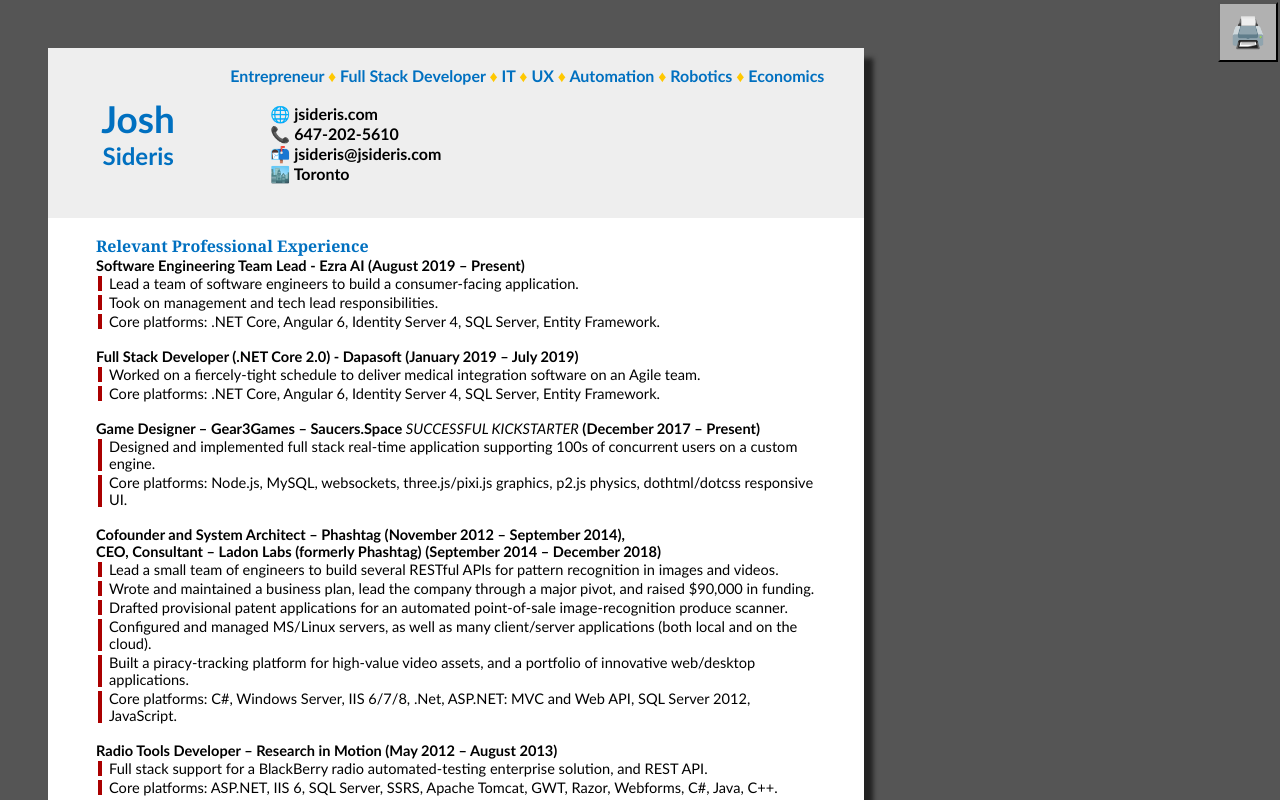
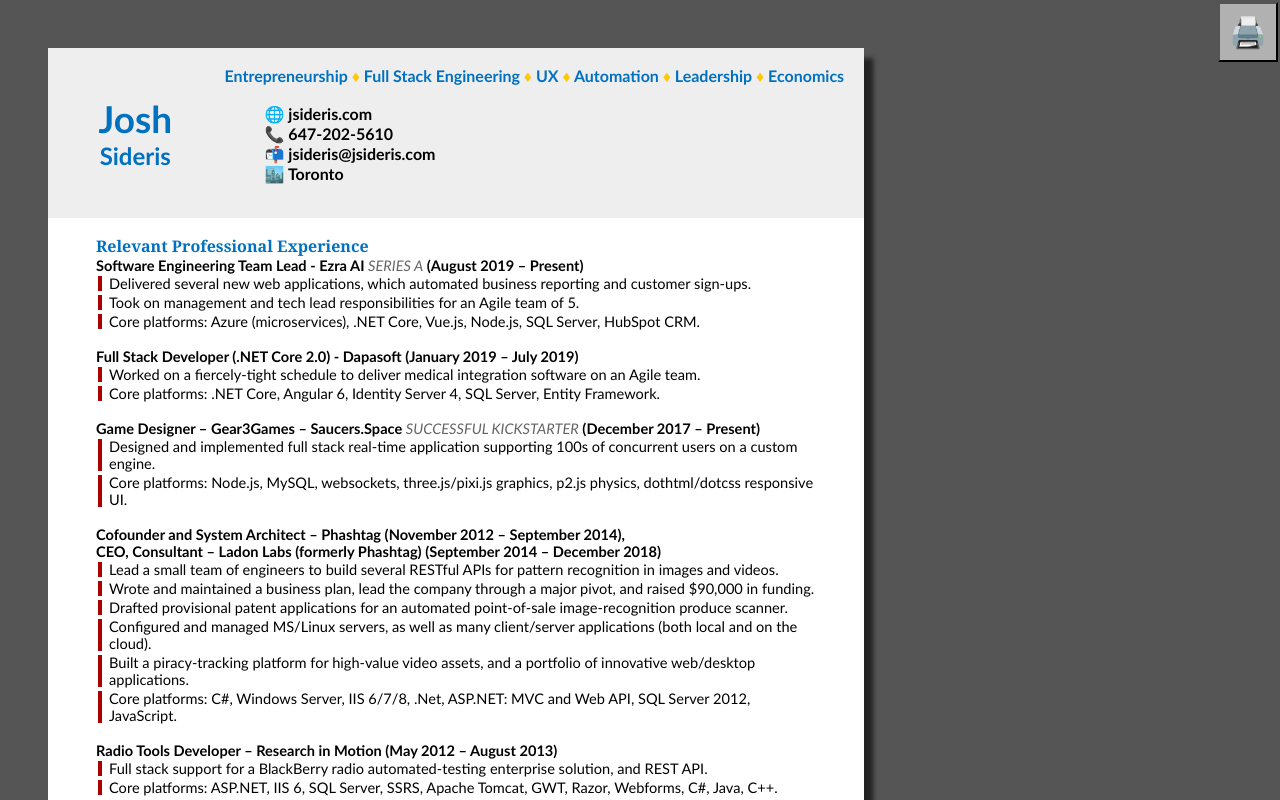
Before and after one commit to JSideris/resume, a plain HTML site: page index.html in a window 1280 px wide. Shown: the top 800 px of the page. Drawn offline with Linux system fonts and the light colour scheme.

Commit message:
Another resume eupdate.

```diff
--- a/index.html
+++ b/index.html
@@ -25,7 +25,7 @@
 	return dot.span(content).class("gold")
 });
 dot.component("italic", function(content){
-	return dot.span(content).style(dotcss.fontWeight("normal").fontStyle("italic"))
+	return dot.span(content).style(dotcss.fontWeight("normal").fontStyle("italic").color(100,100,100))
 });
 dot.component("http", function(content){
 	return dot.a(content).href("http://" + content + "/").target("_blank");
@@ -45,12 +45,12 @@
 			dot.table(dot.tbody(
 				dot.tr(dot.td(
 					dot
-					.span("Entrepreneur").gold(" &diams; ")
-					.span("Full Stack Developer").gold(" &diams; ")
-					.span("IT").gold(" &diams; ")
+					.span("Entrepreneurship").gold(" &diams; ")
+					.span("Full Stack Engineering").gold(" &diams; ")
 					.span("UX").gold(" &diams; ")
 					.span("Automation").gold(" &diams; ")
-					.span("Robotics").gold(" &diams; ")
+					.span("Leadership").gold(" &diams; ")
+					//.span("Robotics").gold(" &diams; ")
 					.span("Economics")
 				).style(dotcss.fontSize(16)).id("skill-areas"))
 				.tr(dot.td(
@@ -67,10 +67,10 @@
 	.div(
 		dot.br().h1("Relevant Professional Experience")
 
-		.h2(dot.t("Software Engineering Team Lead - Ezra AI ").t(" (August 2019 – Present) "))
-		.xp("Lead a team of software engineers to build a consumer-facing application.")
-		.xp("Took on management and tech lead responsibilities.")
-		.xp("Core platforms: .NET Core, Angular 6, Identity Server 4, SQL Server, Entity Framework.")
+		.h2(dot.t("Software Engineering Team Lead - Ezra AI ").italic("SERIES A").t(" (August 2019 – Present) "))
+		.xp("Delivered several new web applications, which automated business reporting and customer sign-ups.")
+		.xp("Took on management and tech lead responsibilities for an Agile team of 5.")
+		.xp("Core platforms: Azure (microservices), .NET Core, Vue.js, Node.js, SQL Server, HubSpot CRM.")
 
 		.br().h2(dot.t("Full Stack Developer (.NET Core 2.0) - Dapasoft ").t(" (January 2019 – July 2019) "))
 		.xp("Worked on a fiercely-tight schedule to deliver medical integration software on an Agile team.")
```
